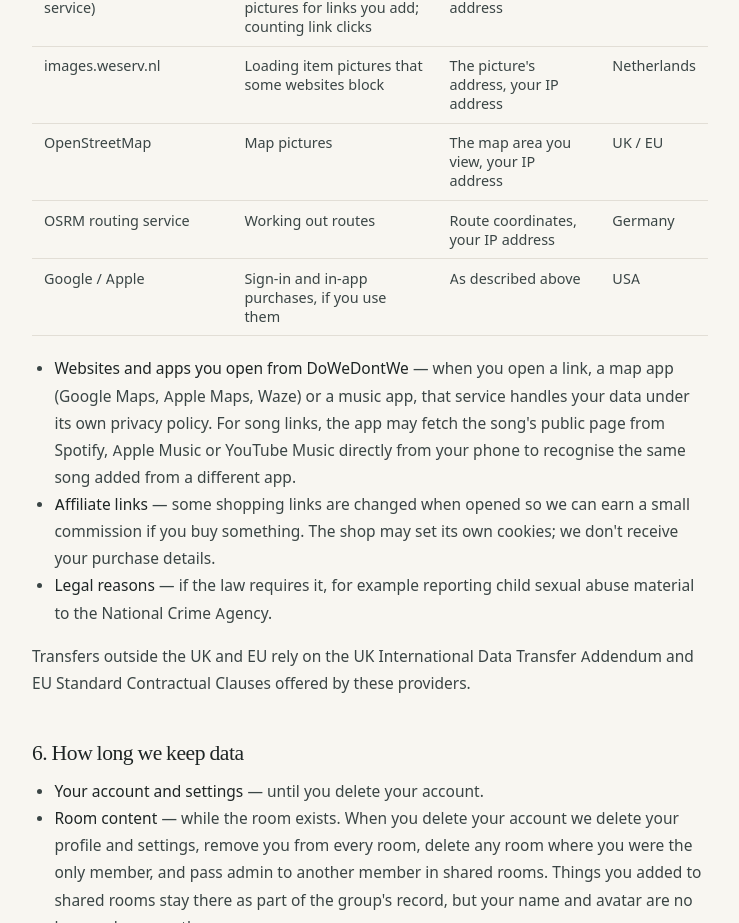
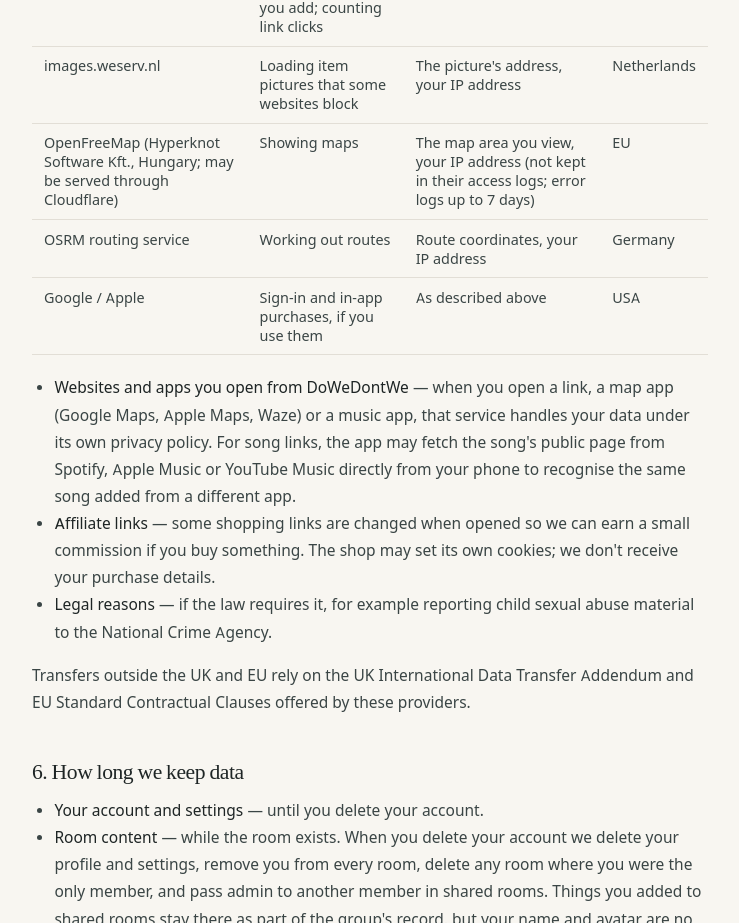
Before and after one commit to optionalsalad/optionalsalad-site, a plain HTML site: page public/dowedontwe/privacy.html in a window 1280 px wide. Shown: the part 2649-3572 px from the top of the page, without its empty margins (270-1009 px from the left). Drawn offline with Linux system fonts and the light colour scheme.

Commit message:
DoWeDontWe privacy: maps now come from OpenFreeMap
The app switched from tile.openstreetmap.org to OpenFreeMap in v0.47.0.

```diff
--- a/public/dowedontwe/privacy.html
+++ b/public/dowedontwe/privacy.html
@@ -113,7 +113,7 @@
       <tr><td>Google Firebase (Analytics, Crashlytics)</td><td>Usage statistics, crash reports</td><td>Account ID, device info, events</td><td>USA</td></tr>
       <tr><td>Cloudflare (our link service)</td><td>Fetching titles and pictures for links you add; counting link clicks</td><td>The link, your IP address</td><td>Global</td></tr>
       <tr><td>images.weserv.nl</td><td>Loading item pictures that some websites block</td><td>The picture's address, your IP address</td><td>Netherlands</td></tr>
-      <tr><td>OpenStreetMap</td><td>Map pictures</td><td>The map area you view, your IP address</td><td>UK / EU</td></tr>
+      <tr><td>OpenFreeMap (Hyperknot Software Kft., Hungary; may be served through Cloudflare)</td><td>Showing maps</td><td>The map area you view, your IP address (not kept in their access logs; error logs up to 7 days)</td><td>EU</td></tr>
       <tr><td>OSRM routing service</td><td>Working out routes</td><td>Route coordinates, your IP address</td><td>Germany</td></tr>
       <tr><td>Google / Apple</td><td>Sign-in and in-app purchases, if you use them</td><td>As described above</td><td>USA</td></tr>
     </table>
```
Also changed, not shown: src/pages/dowedontwe/privacy.html (+1 -1 lines).
